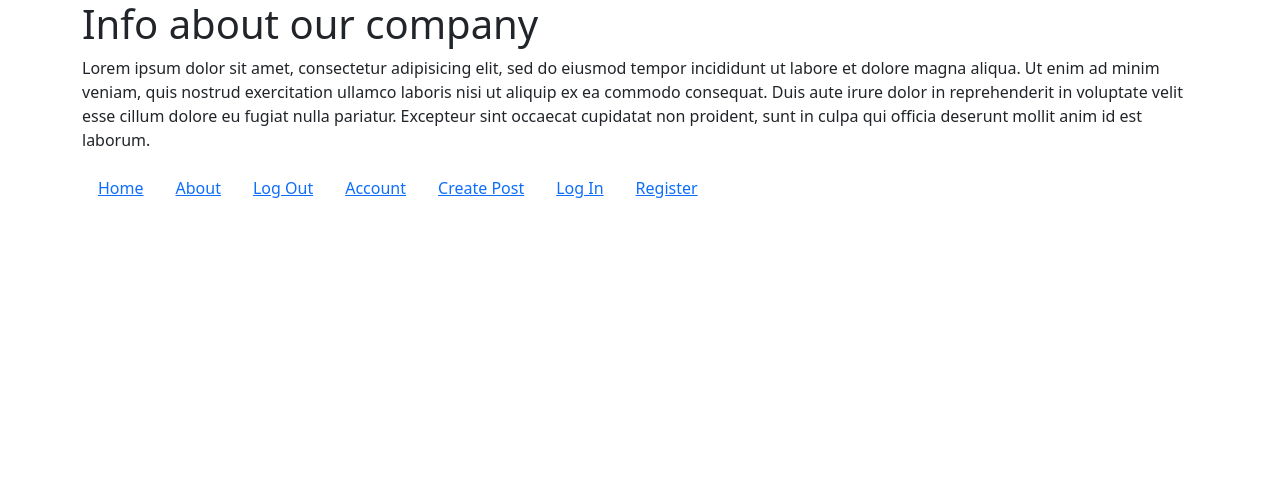
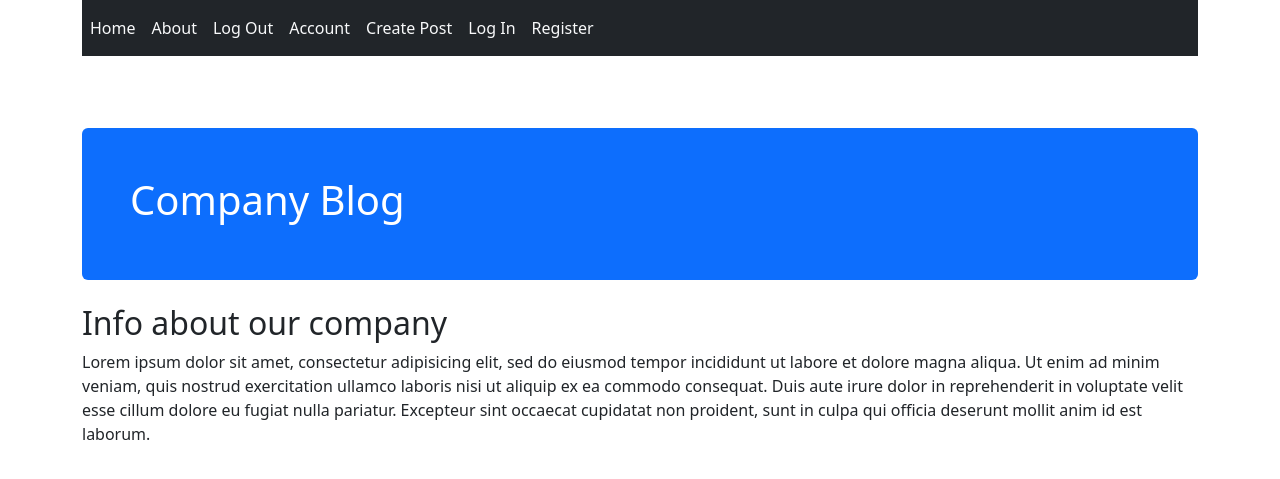
Before and after one commit to pliniogim/blog, a Python web app: template compblog/templates/info.html in a window 1280 px wide. Shown: the top 479 px of the page. Run offline with Jinja, Linux system fonts and the light colour scheme; the template is opened without the code that fills it, so the values that code supplies are empty.

```diff
--- a/compblog/templates/base.html
+++ b/compblog/templates/base.html
@@ -8,39 +8,42 @@
     <title></title>
   </head>
   <body>
+<div class="container">
+  <nav class="navbar navbar-expand-lg navbar-dark bg-dark">
+    <ul class="navbar-nav">
+      <li class="nav-item">
+        <a class="nav-link link-light" href="{{url_for('core.index')}}">Home</a>
+      </li>
+      <li class="nav-item">
+        <a class="nav-link link-light" href="{{url_for('core.info')}}">About</a>
+      </li>
 
+      <li class="nav-item">
+        <a class="nav-link link-light" href="#">Log Out</a>
+      </li>
+      <li class="nav-item">
+        <a class="nav-link link-light" href="#">Account</a>
+      </li>
+      <li class="nav-item">
+        <a class="nav-link link-light" href="#">Create Post</a>
+      </li>
 
+      <li class="nav-item">
+        <a class="nav-link link-light" href="#">Log In</a>
+      </li>
+      <li class="nav-item">
+        <a class="nav-link link-light" href="#">Register</a>
+      </li>
+    </ul>
+  </div>
+  <br />
+  <br />
 <div class="container">
   {% block content %}
 
   {% endblock %}
 </div>
-<div class="container">
-  <ul class='nav'>
-      <li class='nav-link'>
-        <a href="{{url_for('core.index')}}">Home</a>
-      </li>
-      <li class='nav-link'>
-        <a href="{{url_for('core.info')}}">About</a>
-      </li>
 
-      <li class='nav-link'>
-        <a href="#">Log Out</a>
-      </li>
-      <li class='nav-link'>
-        <a href="#">Account</a>
-      </li>
-      <li class='nav-link'>
-        <a href="#">Create Post</a>
-      </li>
-
-      <li class='nav-link'>
-        <a href="#">Log In</a>
-      </li>
-      <li class='nav-link'>
-        <a href="#">Register</a>
-      </li>
-    </ul>
 
   </body>
 </html>
--- a/compblog/templates/index.html
+++ b/compblog/templates/index.html
@@ -1,6 +1,6 @@
 {% extends "base.html" %}
 {% block content %}
-  <div class="jumbotron">
+  <div class="mt-4 p-5 bg-primary text-white rounded">
     <h1>Company Blog</h1>
   </div>
 {% endblock %}
--- a/compblog/templates/info.html
+++ b/compblog/templates/info.html
@@ -1,7 +1,19 @@
-{% extends "base.html" %}
-{% block content %}
-  <div class="jumbotron">
-    <h1>Info about our company</h1>
-    <p>Lorem ipsum dolor sit amet, consectetur adipisicing elit, sed do eiusmod tempor incididunt ut labore et dolore magna aliqua. Ut enim ad minim veniam, quis nostrud exercitation ullamco laboris nisi ut aliquip ex ea commodo consequat. Duis aute irure dolor in reprehenderit in voluptate velit esse cillum dolore eu fugiat nulla pariatur. Excepteur sint occaecat cupidatat non proident, sunt in culpa qui officia deserunt mollit anim id est laborum.</p>
-  </div>
+{% extends "base.html" %} {% block content %}
+
+<div class="mt-4 p-5 bg-primary text-white rounded">
+  <h1>Company Blog</h1>
+</div
+<br />
+<br />
+<div>
+  <h2>Info about our company</h2>
+  <p>
+    Lorem ipsum dolor sit amet, consectetur adipisicing elit, sed do eiusmod
+    tempor incididunt ut labore et dolore magna aliqua. Ut enim ad minim veniam,
+    quis nostrud exercitation ullamco laboris nisi ut aliquip ex ea commodo
+    consequat. Duis aute irure dolor in reprehenderit in voluptate velit esse
+    cillum dolore eu fugiat nulla pariatur. Excepteur sint occaecat cupidatat
+    non proident, sunt in culpa qui officia deserunt mollit anim id est laborum.
+  </p>
+</div>
 {% endblock %}
```
Also changed, not shown: compblog/__init__.py (+26 -0 lines), compblog/error_pages/handlers.py (added, +16 -0 lines), compblog/models.py (+48 -0 lines), compblog/templates/error_pages/error.html (added, +14 -0 lines).
